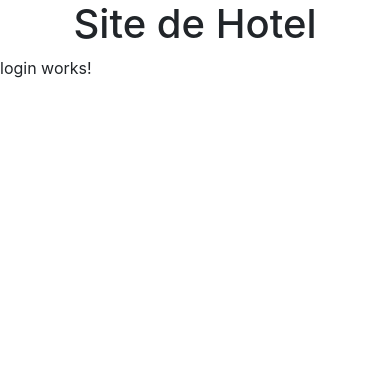
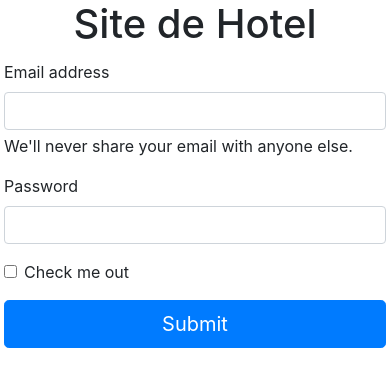
Before and after one commit to coxa1909/site-de-hotel, an Angular app: page / in a window 390 px wide. Shown: the top 386 px of the page. Built offline with nearby package versions, Linux system fonts and the light colour scheme.

Commit message:
Criando template centralizado responsivo

```diff
--- a/src/app/app.module.ts
+++ b/src/app/app.module.ts
@@ -7,10 +7,12 @@
 import { HeaderModule } from './header/header.module';
 import { LoginComponent } from './login/login.component';
 import { LoginModule } from './login/login.module';
+import { TemplateCentralizadoResponsivoComponent } from './shared/components/templates/template-centralizado-responsivo/template-centralizado-responsivo.component';
 
 @NgModule({
   declarations: [
-    AppComponent
+    AppComponent,
+
 
 
   ],
--- a/src/app/login/login.component.css
+++ b/src/app/login/login.component.css
@@ -0,0 +1,3 @@
+.caixa{
+    border: 1px solid #000;
+}
--- a/src/app/login/login.component.html
+++ b/src/app/login/login.component.html
@@ -1 +1,21 @@
-<p>login works!</p>
+<hotel-template-centralizado-responsivo>
+
+
+        <form>
+            <div class="mb-3">
+      <label for="exampleInputEmail1" class="form-label">Email address</label>
+      <input type="email" class="form-control" id="exampleInputEmail1" aria-describedby="emailHelp">
+      <div id="emailHelp" class="form-text">We'll never share your email with anyone else.</div>
+    </div>
+    <div class="mb-3">
+      <label for="exampleInputPassword1" class="form-label">Password</label>
+      <input type="password" class="form-control" id="exampleInputPassword1">
+    </div>
+    <div class="mb-3 form-check">
+        <input type="checkbox" class="form-check-input" id="exampleCheck1">
+      <label class="form-check-label" for="exampleCheck1">Check me out</label>
+    </div>
+    <button type="submit" class="btn btn-primary btn-block btn-lg">Submit</button>
+  </form>
+
+</hotel-template-centralizado-responsivo>
--- a/src/app/login/login.component.ts
+++ b/src/app/login/login.component.ts
@@ -1,7 +1,7 @@
 import { Component, OnInit } from '@angular/core';
 
 @Component({
-  selector: 'app-login',
+  selector: 'hotel-login',
   templateUrl: './login.component.html',
   styleUrls: ['./login.component.css']
 })
--- /dev/null
+++ b/src/app/shared/components/templates/template-centralizado-responsivo/template-centralizado-responsivo.component.html
@@ -0,0 +1,4 @@
+<div class="row justify-content-center">
+    <div class="col-sm-12 col-lg-8 m-1">
+      <ng-content></ng-content>
+        </div></div>
--- /dev/null
+++ b/src/app/shared/components/templates/template-centralizado-responsivo/template-centralizado-responsivo.component.ts
@@ -0,0 +1,15 @@
+import { Component, OnInit } from '@angular/core';
+
+@Component({
+  selector: 'hotel-template-centralizado-responsivo',
+  templateUrl: './template-centralizado-responsivo.component.html',
+  styleUrls: ['./template-centralizado-responsivo.component.css']
+})
+export class TemplateCentralizadoResponsivoComponent implements OnInit {
+
+  constructor() { }
+
+  ngOnInit(): void {
+  }
+
+}
```
Also changed, not shown: src/app/login/login.module.ts (+6 -1 lines), src/app/shared/components/templates/template-centralizado-responsivo/template-centralizado-responsivo.module.ts (added, +14 -0 lines), src/app/shared/components/templates/template-centralizado-responsivo/template-centralizado-responsivo.component.css (added), 1 other file (tests, documents, lock files or other folders).
